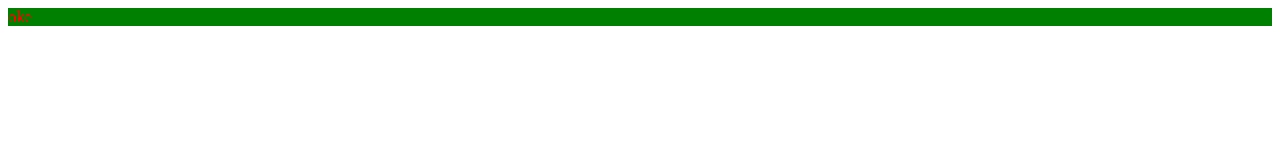
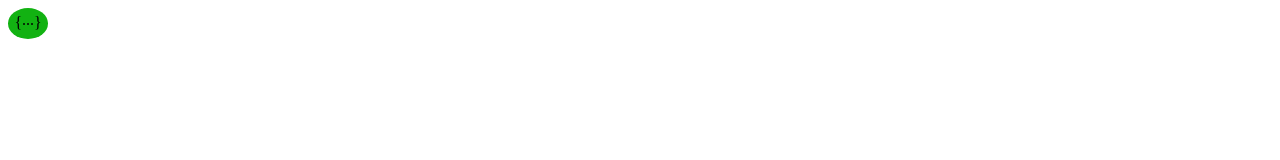
Before and after one commit to NT-Tien/fe-skillcetera, a plain HTML site: page index1.html in a window 1280 px wide. Drawn offline with Linux system fonts and the light colour scheme.

Commit message:
display flex

```diff
--- a/index1.html
+++ b/index1.html
@@ -1,18 +1,19 @@
 <!DOCTYPE html>
 <html lang="en">
+
 <head>
     <meta charset="UTF-8">
     <meta name="viewport" content="width=device-width, initial-scale=1.0">
     <title>Document</title>
     <link rel="stylesheet" href="style.css">
+</head>
 
-    <style>
-        .oke {
-            color: red !important;
-        }
-    </style>
-</head>
 <body>
-    <div style="color: black" class="oke">oke</div>
+    <div class="oke2">
+        <div>{</div>
+        <div style="margin-top: -.2rem;">...</div>
+        <div>}</div>
+    </div>
 </body>
+
 </html>
--- a/style.css
+++ b/style.css
@@ -1,3 +1,18 @@
+body{
+    /* margin: 0; */
+}
 .oke{
-    background-color: green;
+    background-color: rgb(18, 178, 18);
+    width: fit-content;
+    border-radius: 100%;
+    padding: 1rem;
 }
+
+.oke2{
+    display: flex;
+    background-color: rgb(18, 178, 18);
+    width: fit-content;
+    border-radius: 100%;
+    padding: .4rem;
+
+}
```
Also changed, not shown: index.html (+1 -1 lines).
